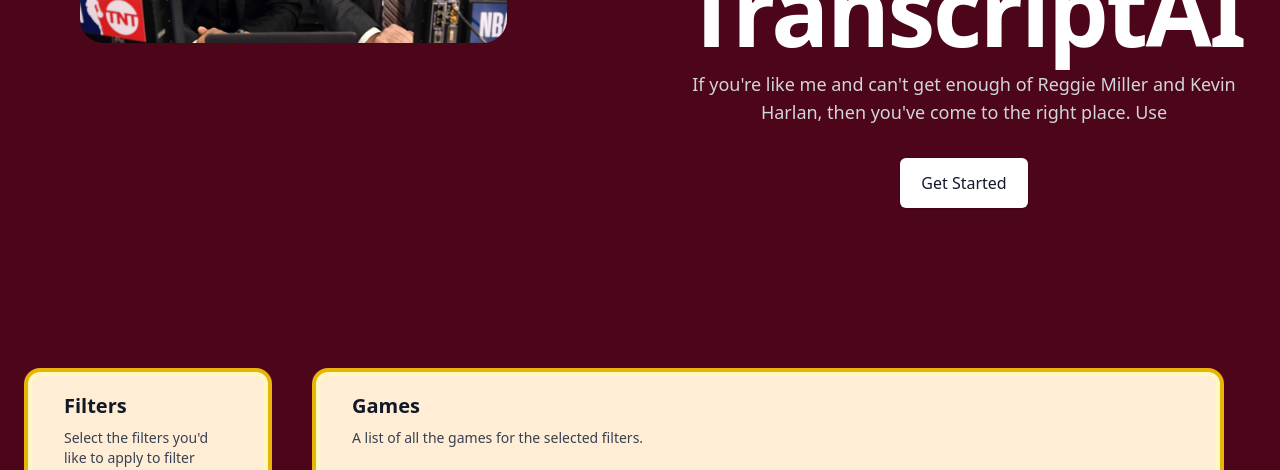
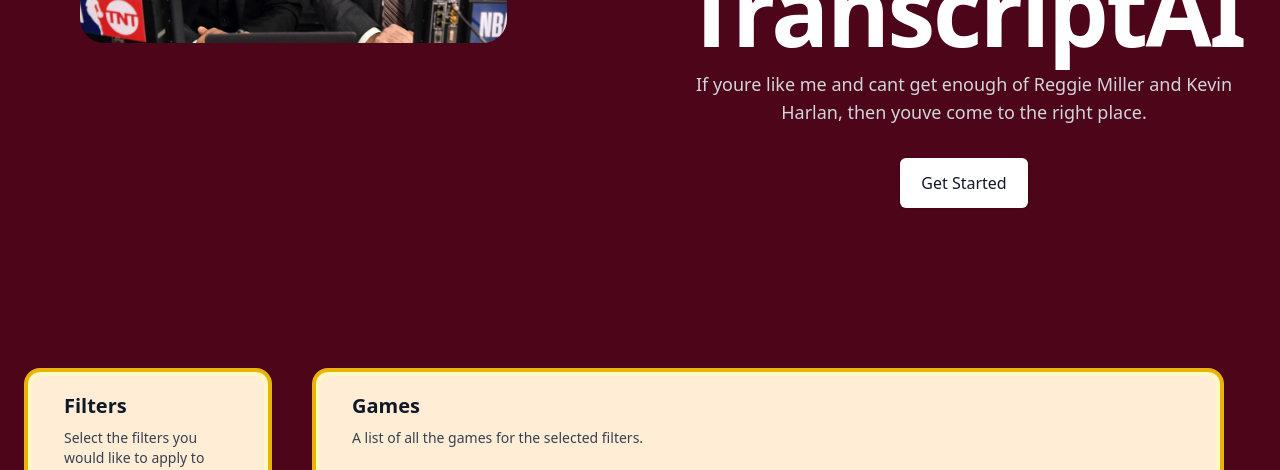
Before and after one commit to rcuri/transcripts, a Next.js app: page / in a window 1280 px wide. Shown: the part 310-780 px from the top of the page. Built offline with nearby package versions, Linux system fonts and the light colour scheme; no server answers.

Commit message:
escaped characters

```diff
--- a/components/filters.js
+++ b/components/filters.js
@@ -1,5 +1,5 @@
 /* This example requires Tailwind CSS v2.0+ */
-import Menu from './menu'
+import Menu from "./menu"
 import React from "react";
 
   export default function Filters({seasons, teams, season, setSeason, hometeam, setHometeam, visitorteam, setVisitorteam, onFilter, onReset}) {
@@ -9,7 +9,7 @@
           <div className="sm:flex-auto">
             <h1 className="text-xl font-semibold text-gray-900">Filters</h1>
             <p className="mt-2 text-sm text-gray-700">
-              Select the filters you'd like to apply to filter games.
+              Select the filters you would like to apply to filter games.
             </p>
           </div>
         </div>
--- a/components/landing.js
+++ b/components/landing.js
@@ -21,7 +21,7 @@
           </div>
           <p className="mt-2 text-white text-3xl font-extrabold tracking-tight sm:text-8xl">TranscriptAI</p>
           <p className="mt-3 text-lg text-gray-300">
-            If you're like me and can't get enough of Reggie Miller and Kevin Harlan, then you've come to the right place. Use
+            If youre like me and cant get enough of Reggie Miller and Kevin Harlan, then youve come to the right place.
           </p>
           <div className="mt-8">
             <div className="inline-flex rounded-md shadow">
```
